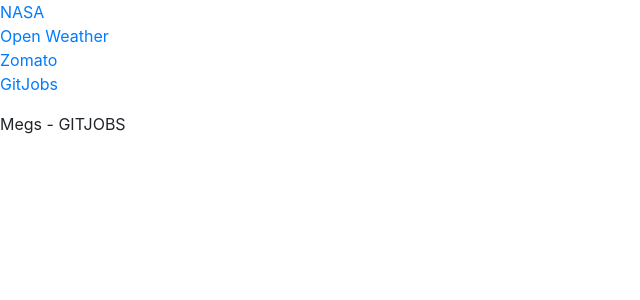
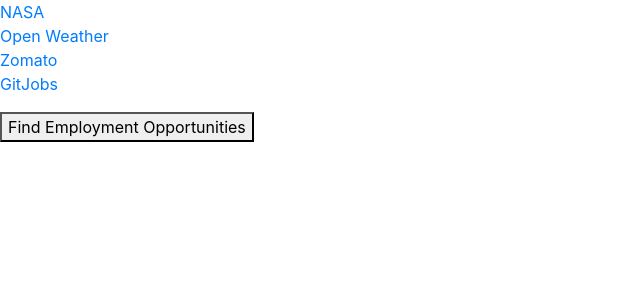
Before and after one commit to meneyer/72HourProject, a React (Create React App) app: page /gitjobs in a window 1280 px wide. Shown: the top 300 px of the page, without its empty margins (0-640 px from the left). Built offline with nearby package versions, Linux system fonts and the light colour scheme.

Commit message:
started gitjobs

```diff
--- a/src/App.js
+++ b/src/App.js
@@ -7,6 +7,7 @@
 } from "react-router-dom";
 
 function App() {
+
   return (
     <div>
       <Router>
--- a/src/components/GitJobs/GitJobs.js
+++ b/src/components/GitJobs/GitJobs.js
@@ -1,11 +1,39 @@
 import React from 'react';
 
 const GitJobs = () => {
+
+    // function getJobs(){
+    //     const url = "https://jobs.github.com/positions.json?lat=37.3229978&long=-122.0321823"
+
+    //     fetch(url)
+    //     .then (response => response.json())
+    //     .then((json) => {
+    //         console.log(json)
+    //     })
+    // }
+    // `https://jobs.github.com/positions.json?lat=${props.latitude}&long=${props.longitude}`
+
+    const getJobs = () => {
+        fetch("https://api.chucknorris.io/jokes/random", {
+            method: "GET",
+            mode: 'no-cors',
+            headers: new Headers({
+                "Access-Control-Allow-Origin": "*",
+            })
+        }).then (response => (response.json()))
+            .then((json) => {
+                console.log(json)
+            })
+        }
+
+
     return (
         <div>
-            Megs - GITJOBS
+            <button onClick={getJobs}>Find Employment Opportunities</button>
         </div>
     );
 }
 
+//No final button needed, but list 4 jobs with a link to each job (URL in the json data)
+
 export default GitJobs;
```
